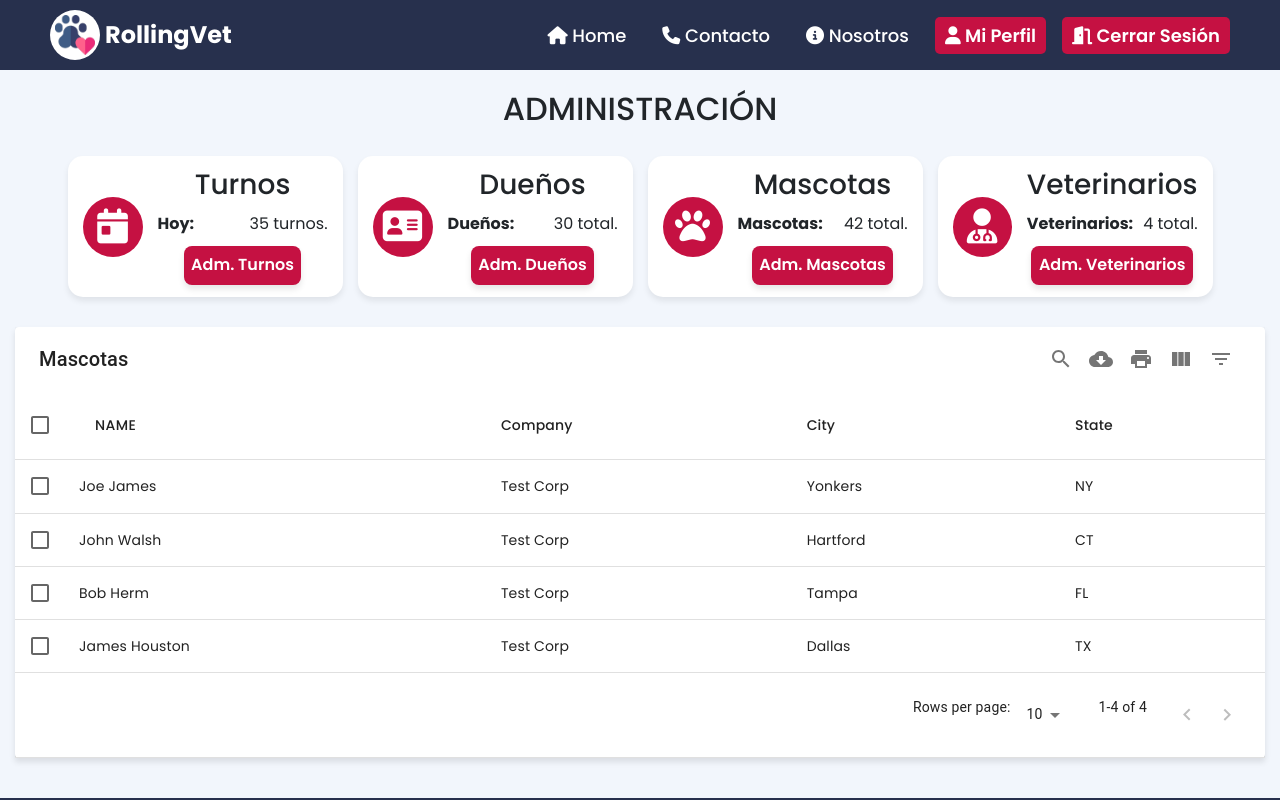
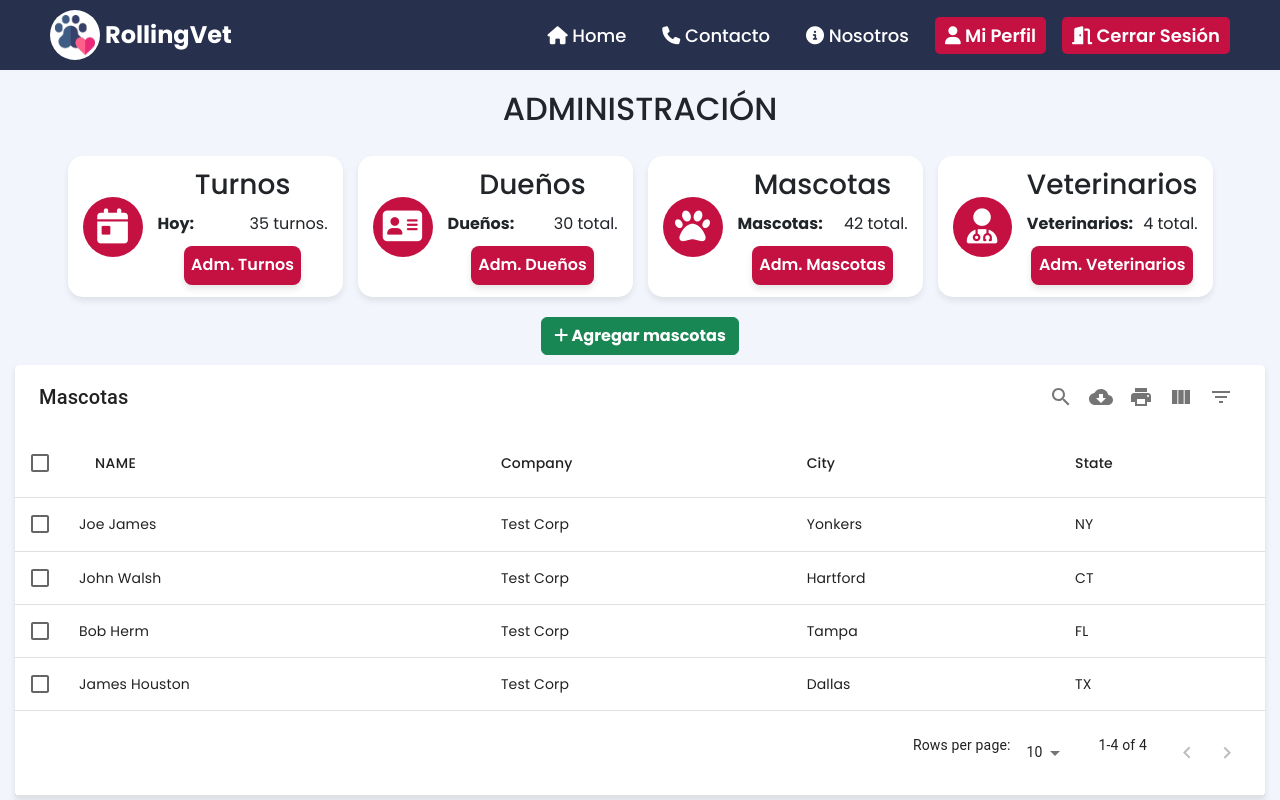
Before and after one commit to MaxiSoriano70/PF-RC-FRONT-END-ROLLINGVET, a React (Vite) app: page /administracion in a window 1280 px wide. Both pictures are taken after a click on the button "Adm. Mascotas". Shown: the top 800 px of the page. Built offline with nearby package versions, Linux system fonts and the light colour scheme.

Commit message:
Agregando button agregar mascotas en TablaMascotas

```diff
--- a/src/components/TablaMascotas.jsx
+++ b/src/components/TablaMascotas.jsx
@@ -22,7 +22,9 @@ const options = {
 
 const TablaMascotas = () => {
     return (
-        <section className={styles.sectionTablaMascotas}>
+        <section className={styles.sectionTabla}>
+            <button type="button" className="btn btn-success fw-bold"><i className="fa-solid fa-plus"></i> Agregar mascotas</button>
+            <article className={styles.sectionTablaMascotas}>
                 <div className={styles.tablaMascotas}>
                     <MUIDataTable
                         title={"Mascotas"}
@@ -31,6 +33,7 @@ const TablaMascotas = () => {
                         options={options}
                     />
                 </div>
+            </article>
         </section>
     )
 }
--- a/src/css/tablaMascotas.module.css
+++ b/src/css/tablaMascotas.module.css
@@ -1,10 +1,19 @@
+.sectionTabla{
+    display: flex;
+    align-items: center;
+    justify-content: start;
+    flex-direction: column;
+    width: 100%;
+    gap: 10px;
+    padding: 10px 0px;
+}
+
 .sectionTablaMascotas{
     display: flex;
     align-items: center;
     justify-content: center;
     flex-direction: column;
     width: 100%;
-    padding: 20px 0px;
 }
 
 .tablaMascotas {
```
Lines whose indentation alone changed are shown as unchanged.
